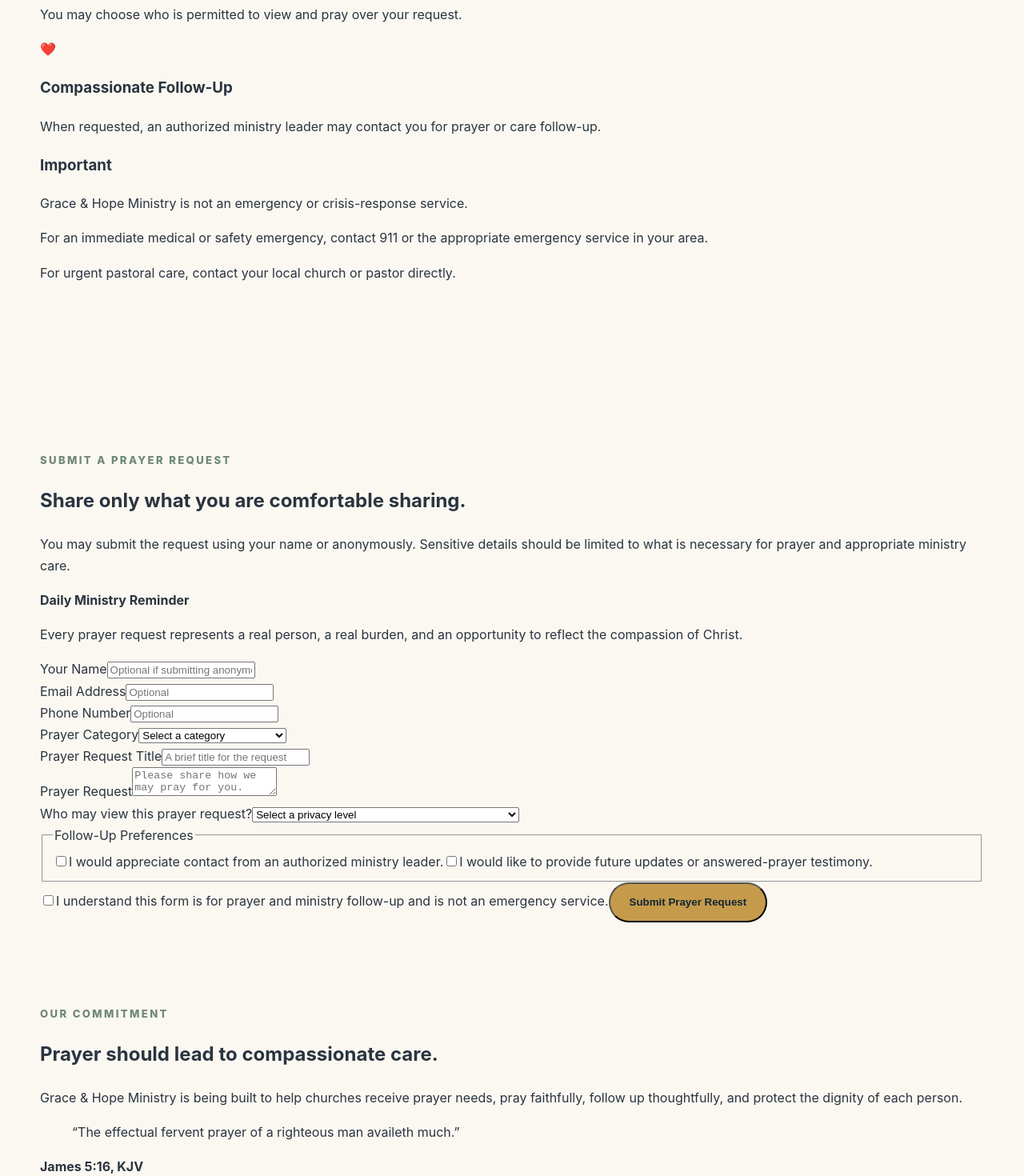
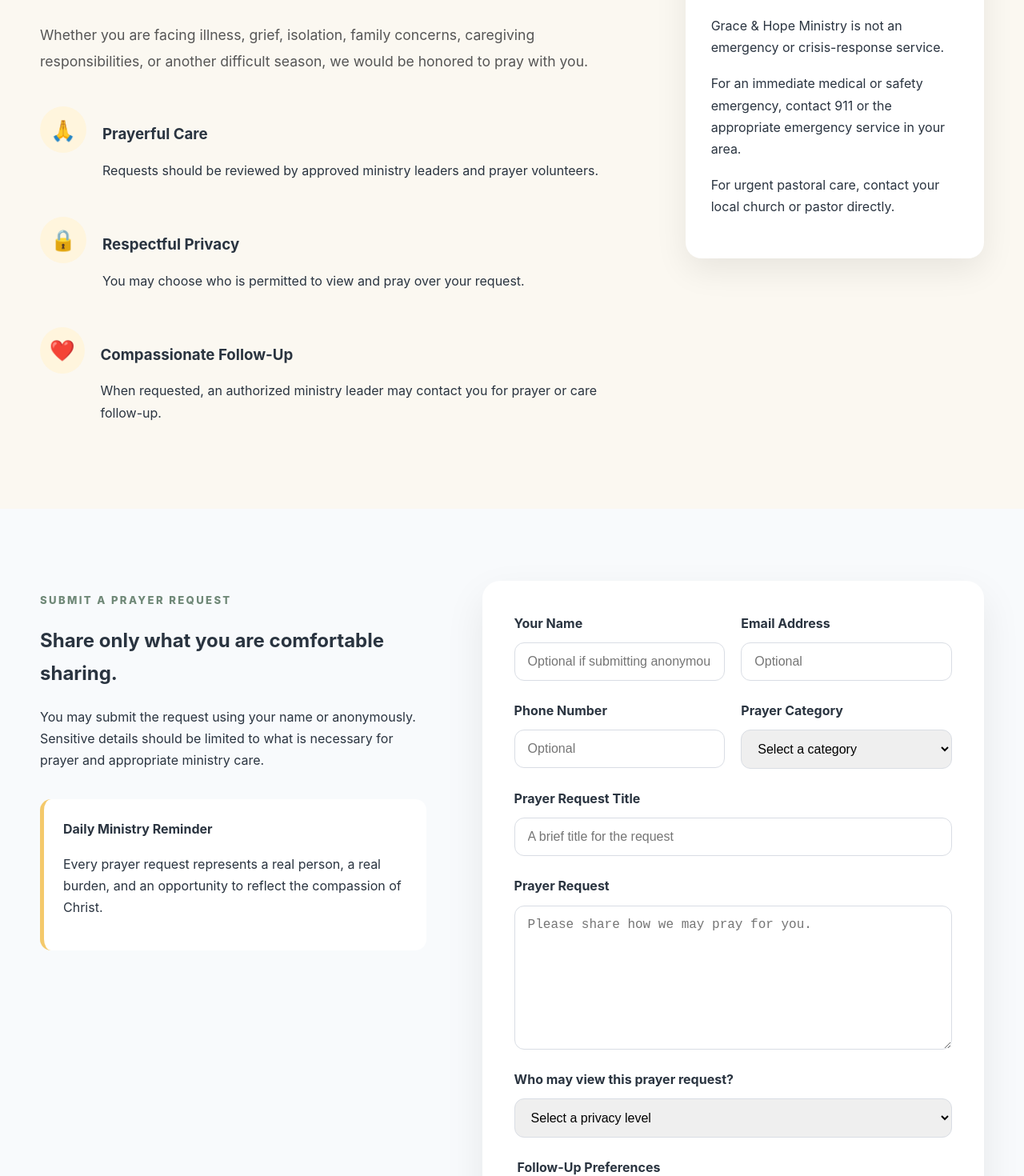
Before and after one commit to carolinaalliance/grace-hope-ministry, a Next.js app: page /prayer in a window 1280 px wide. Shown: the part 820-2290 px from the top of the page at 80% size. Built offline with nearby package versions, Linux system fonts and the light colour scheme.

Commit message:
Style Prayer Request Center

```diff
--- a/app/globals.css
+++ b/app/globals.css
@@ -975,3 +975,245 @@ a{
         font-size:20px;
     }
 }
+/* ==========================================================
+   PRAYER REQUEST CENTER
+========================================================== */
+
+.prayer-page-hero{
+  background:linear-gradient(135deg,#14365d,#204b7d);
+  color:#fff;
+  padding:110px 20px;
+}
+
+.prayer-page-hero-inner{
+  max-width:900px;
+}
+
+.prayer-page-hero h1{
+  font-size:3.4rem;
+  line-height:1.1;
+  margin:20px 0;
+}
+
+.prayer-page-hero p{
+  max-width:720px;
+  opacity:.92;
+  font-size:1.15rem;
+}
+
+.light-eyebrow{
+  color:#F4C96B;
+  font-weight:700;
+  letter-spacing:.08em;
+  text-transform:uppercase;
+}
+
+.prayer-page-hero blockquote{
+  margin-top:40px;
+  font-size:1.35rem;
+  font-style:italic;
+  border-left:4px solid #F4C96B;
+  padding-left:20px;
+}
+
+.prayer-intro-grid{
+  display:grid;
+  grid-template-columns:2fr 1fr;
+  gap:60px;
+  align-items:start;
+}
+
+.large-copy{
+  font-size:1.1rem;
+  line-height:1.9;
+  color:#555;
+}
+
+.prayer-guidelines{
+  margin-top:40px;
+  display:grid;
+  gap:28px;
+}
+
+.prayer-guidelines>div{
+  display:flex;
+  gap:20px;
+  align-items:flex-start;
+}
+
+.prayer-guidelines span{
+  width:58px;
+  height:58px;
+  display:flex;
+  align-items:center;
+  justify-content:center;
+  border-radius:50%;
+  background:#FFF5DD;
+  font-size:1.6rem;
+}
+
+.prayer-guidelines h3{
+  margin-bottom:8px;
+}
+
+.prayer-emergency-card{
+  background:#fff;
+  border-radius:20px;
+  padding:32px;
+  box-shadow:0 15px 40px rgba(0,0,0,.08);
+  border-top:6px solid #F4C96B;
+}
+
+.prayer-emergency-card h3{
+  margin-bottom:20px;
+}
+
+.prayer-emergency-card p{
+  margin-bottom:18px;
+  line-height:1.7;
+}
+
+.prayer-form-section{
+  background:#f8fafc;
+}
+
+.prayer-form-layout{
+  display:grid;
+  grid-template-columns:1fr 1.3fr;
+  gap:70px;
+}
+
+.prayer-form-copy h2{
+  margin:20px 0;
+}
+
+.prayer-form-reminder{
+  margin-top:35px;
+  background:#fff;
+  border-left:5px solid #F4C96B;
+  padding:24px;
+  border-radius:14px;
+}
+
+.prayer-request-form{
+  background:#fff;
+  padding:40px;
+  border-radius:22px;
+  box-shadow:0 20px 50px rgba(0,0,0,.08);
+}
+
+.form-row{
+  display:grid;
+  grid-template-columns:1fr 1fr;
+  gap:20px;
+}
+
+.form-field{
+  display:flex;
+  flex-direction:column;
+  margin-bottom:24px;
+}
+
+.form-field label,
+.form-field legend{
+  font-weight:700;
+  margin-bottom:10px;
+}
+
+.form-field input,
+.form-field textarea,
+.form-field select{
+  padding:14px 16px;
+  border:1px solid #d9dde4;
+  border-radius:12px;
+  font-size:1rem;
+  transition:.2s;
+}
+
+.form-field textarea{
+  min-height:180px;
+  resize:vertical;
+}
+
+.form-field input:focus,
+.form-field textarea:focus,
+.form-field select:focus{
+  outline:none;
+  border-color:#D9A441;
+  box-shadow:0 0 0 3px rgba(217,164,65,.18);
+}
+
+.prayer-checkbox-group{
+  border:none;
+  padding:0;
+}
+
+.prayer-checkbox-group label{
+  display:flex;
+  gap:10px;
+  margin-bottom:14px;
+}
+
+.consent-checkbox{
+  display:flex;
+  gap:12px;
+  margin:30px 0;
+  align-items:flex-start;
+}
+
+.prayer-submit-button{
+  width:100%;
+}
+
+.prayer-success-message{
+  margin-top:30px;
+  background:#e9fff2;
+  border:1px solid #8fd4a5;
+  padding:24px;
+  border-radius:14px;
+}
+
+.prayer-closing-section{
+  background:#173E67;
+  color:#fff;
+  text-align:center;
+}
+
+.prayer-closing-inner{
+  max-width:900px;
+}
+
+.prayer-closing-inner h2{
+  margin:18px 0 24px;
+}
+
+.prayer-closing-inner p{
+  max-width:720px;
+  margin:auto;
+  line-height:1.8;
+}
+
+.prayer-closing-inner blockquote{
+  margin:50px auto 20px;
+  max-width:700px;
+  font-size:1.4rem;
+  font-style:italic;
+}
+
+@media (max-width:900px){
+
+.prayer-intro-grid,
+.prayer-form-layout,
+.form-row{
+grid-template-columns:1fr;
+}
+
+.prayer-page-hero h1{
+font-size:2.5rem;
+}
+
+.prayer-request-form{
+padding:28px;
+}
+
+}
```
